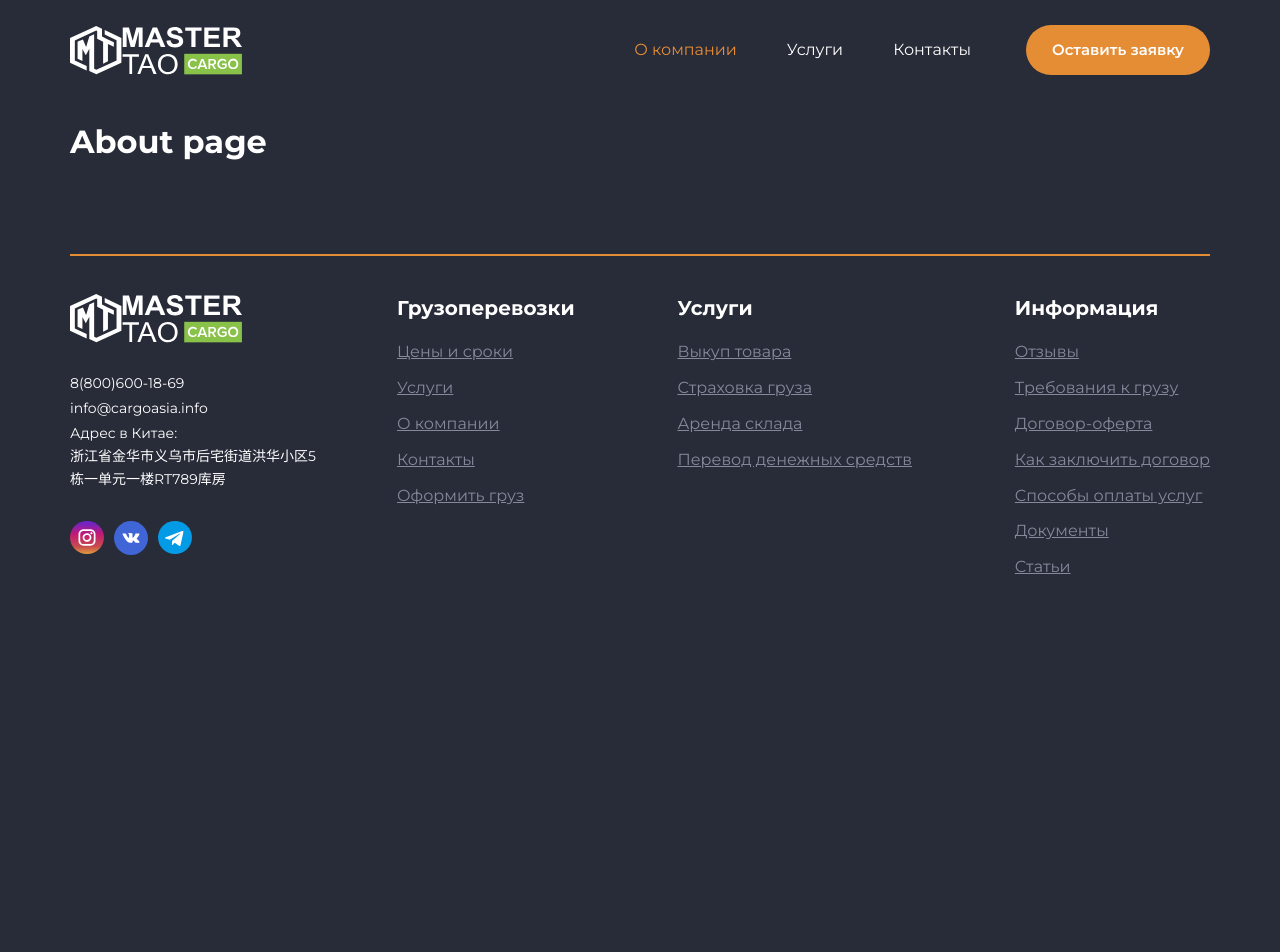
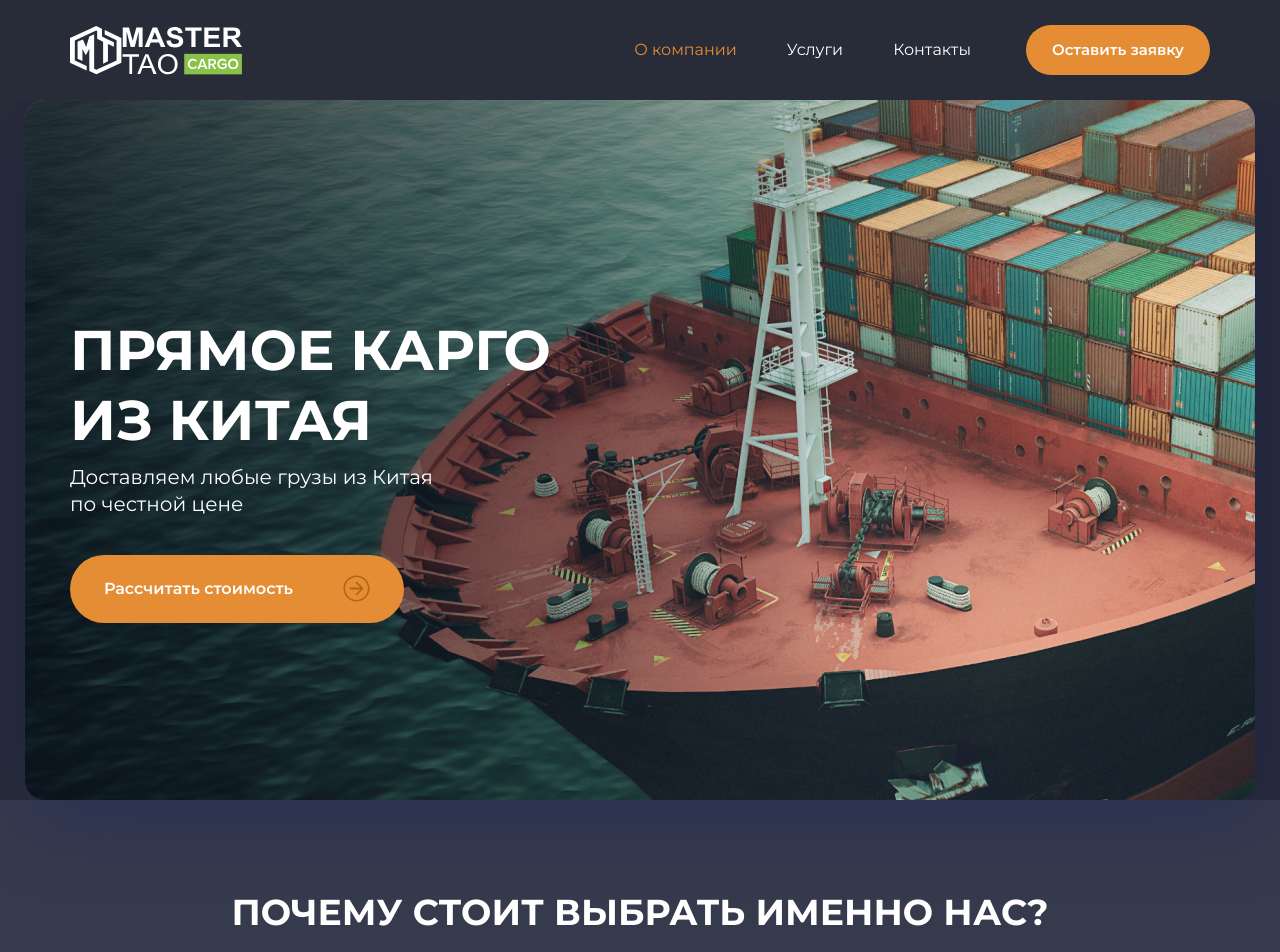
Before and after one commit to arkhipov-v/Master-Tao, a React (Create React App) app: page /About in a window 1280 px wide. Shown: the top 952 px of the page. Before the commit the page ends 800 px from the top, so only its background shows below. Built offline with nearby package versions, Linux system fonts and the light colour scheme.

Commit message:
Add contend for new pages

```diff
--- a/src/components/pages/About.tsx
+++ b/src/components/pages/About.tsx
@@ -1,8 +1,16 @@
+import Benefits from "../sections/Benefits"
+import Hero from "../sections/Hero"
+import Questions from "../sections/Questions"
+// import About from "../sections/About"
+
 const About = () => {
 	return (
-		<div className="wrapper">
-			<h1>About page</h1>
-		</div>
+		<main>
+			<Hero />
+			{/* <About /> */}
+			<Benefits />
+			<Questions />
+		</main>
 	)
 }
 
--- a/src/components/pages/Contacts.tsx
+++ b/src/components/pages/Contacts.tsx
@@ -1,5 +1,13 @@
+import Hero from "../sections/Hero"
+import Questions from "../sections/Questions"
+
 const Contacts = () => {
-	return <h2>Страница Контактов</h2>
+	return (
+		<main>
+			<Hero />
+			<Questions />
+		</main>
+	)
 }
 
 export default Contacts
--- a/src/components/pages/Services.tsx
+++ b/src/components/pages/Services.tsx
@@ -1,8 +1,14 @@
+import Delivery from "../sections/Delivery"
+import Goods from "../sections/Goods"
+import Hero from "../sections/Hero"
+
 const Services = () => {
 	return (
-		<div className="wrapper">
-			<h1>Services page</h1>
-		</div>
+		<main>
+			<Hero />
+			<Goods />
+			<Delivery />
+		</main>
 	)
 }
 
```
